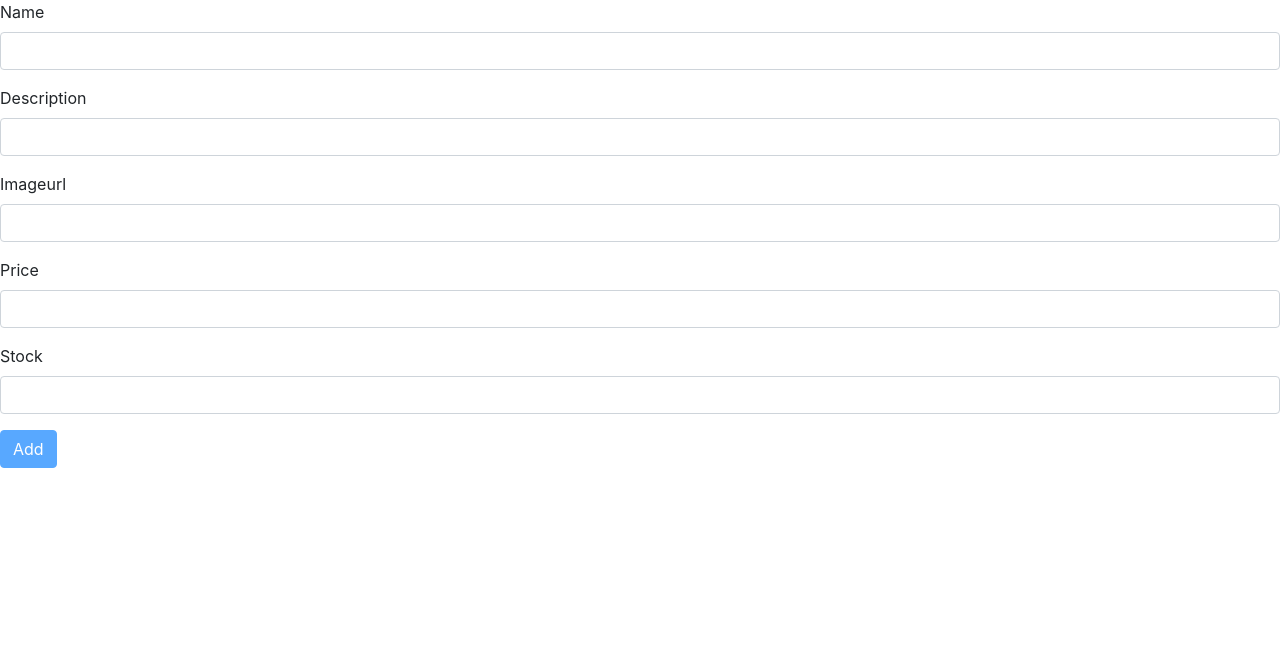
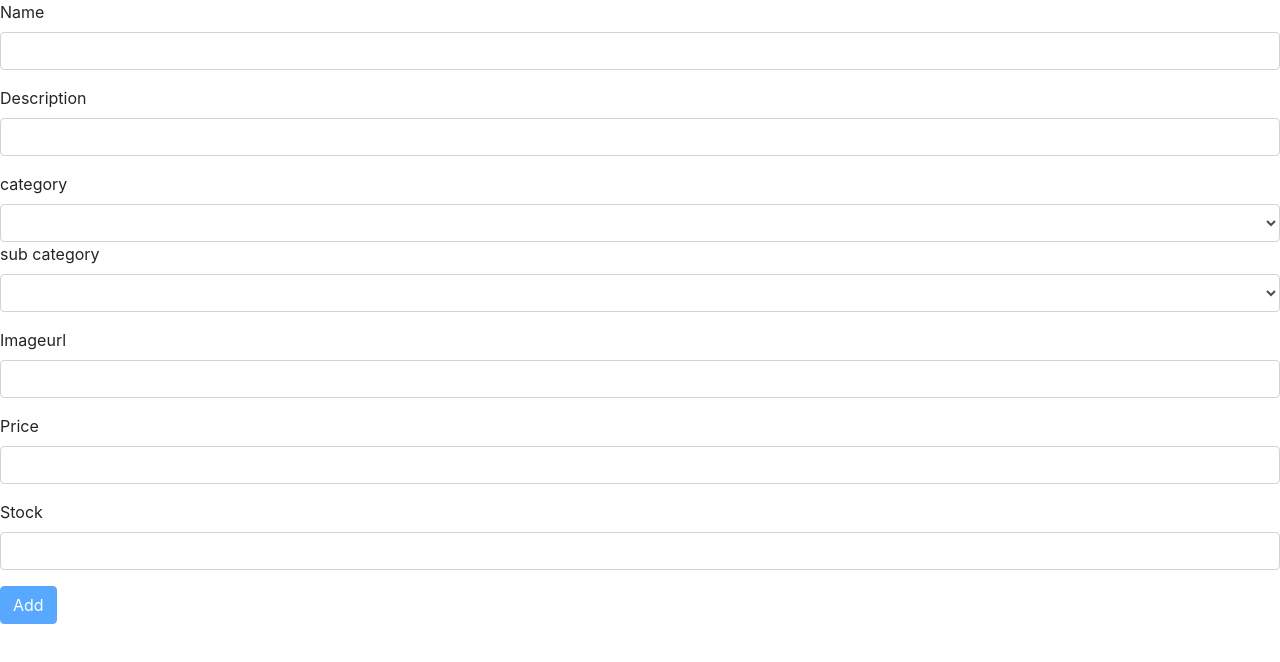
Before and after one commit to palashsinharay/storek, an Angular app: page /addproduct in a window 1280 px wide. Shown: the top 662 px of the page. Built offline with nearby package versions, Linux system fonts and the light colour scheme.

Commit message:
commit 3

```diff
--- a/src/app/add-product/add-product.component.html
+++ b/src/app/add-product/add-product.component.html
@@ -43,6 +43,38 @@
     </div>
     </div>
   </div>
+
+  <div class="form-group">
+    <label for="category">category</label>
+    <select
+      required
+      ngModel
+      name="category"
+      #category="ngModel"
+      id="category"
+      class="form-control" [(ngModel)]="selectedCategory" >
+     <option *ngFor="let category of categories" [ngValue]="category.child">{{category.name}}</option>
+    </select>
+    <label for="subcategory">sub category</label>
+    <select
+      required
+      ngModel
+      name="subCategory"
+      #subcategory="ngModel"
+      id="subcategory"
+      class="form-control">
+     <option *ngFor="let subCategory of selectedCategory" [ngValue]="subCategory">{{subCategory}}</option>
+    </select>
+    <div
+      class="alert alert-danger"
+      *ngIf="description.touched && !description.valid">
+    <div *ngIf="description.errors.required">
+      category is required
+    </div>
+    </div>
+  </div>
+
+
   <div class="form-group">
     <label for="imageUrl">Imageurl</label>
     <input
--- a/src/app/add-product/add-product.component.ts
+++ b/src/app/add-product/add-product.component.ts
@@ -8,7 +8,11 @@ import { Component, OnInit } from '@angular/core';
 export class AddProductComponent implements OnInit {
 
   product;
+  categories;
+  subCategories;
+  selectedCategory;
   constructor() {
+    this.categories = JSON.parse(localStorage.getItem('category'));
   }
 
   ngOnInit() {
@@ -17,12 +21,16 @@ export class AddProductComponent implements OnInit {
   log(x) {
     console.log(x);
   }
+  // sub(cat) {
+  //   console.log(cat);
+  //   this.selectedCategory = cat.child;
+  // }
 
   submit(frmProduct) {
-    if (localStorage.length < 1) {
+    this.product = JSON.parse(localStorage.getItem('product'));
+    if (this.product === null) {
       this.product = Array(frmProduct.form.value);
     } else {
-      this.product = JSON.parse(localStorage.getItem('product'));
       this.product.push(frmProduct.form.value);
     }
     localStorage.setItem('product', JSON.stringify(this.product));
--- a/src/app/app.component.ts
+++ b/src/app/app.component.ts
@@ -7,13 +7,13 @@ import { Component } from '@angular/core';
 })
 export class AppComponent {
   title = 'storeking';
-  catagory;
+  category;
   constructor() {
-    this.catagory = {
-    'electronics': ['Mobiles', 'Tablets', 'Washing Machine'],
-    'Baby Care': ['Diapers', 'Baby Cloths'],
-    'Beauty Care': ['Lip care', 'Creams and lotions']
-  };
-    localStorage.setItem('catagory', JSON.stringify(this.catagory));
+    this.category = [
+    {'name' : 'electronics', 'child' : ['Mobiles', 'Tablets', 'Washing Machine']},
+    {'name' : 'Baby Care', 'child': ['Diapers', 'Baby Cloths']},
+    {'name' : 'Beauty Care', 'child': ['Lip care', 'Creams and lotions']}
+  ];
+    localStorage.setItem('category', JSON.stringify(this.category));
   }
 }
```
